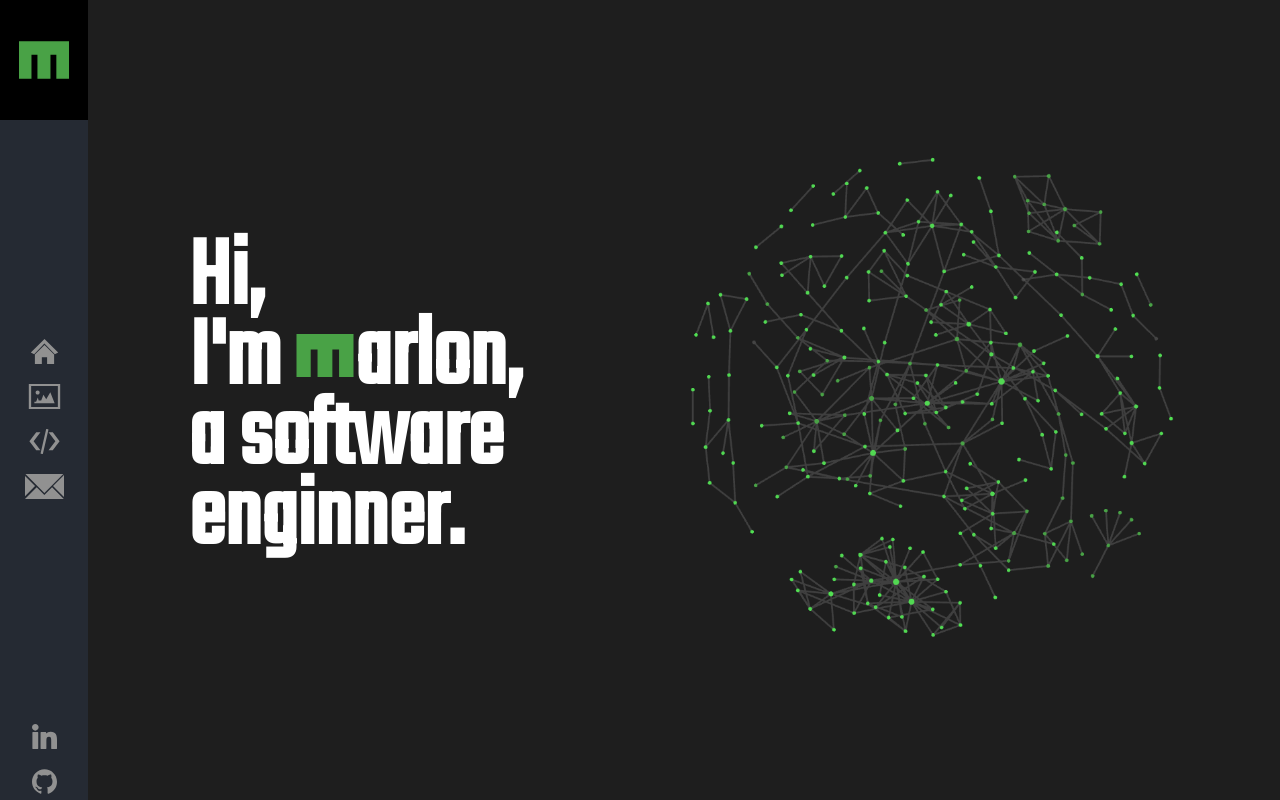
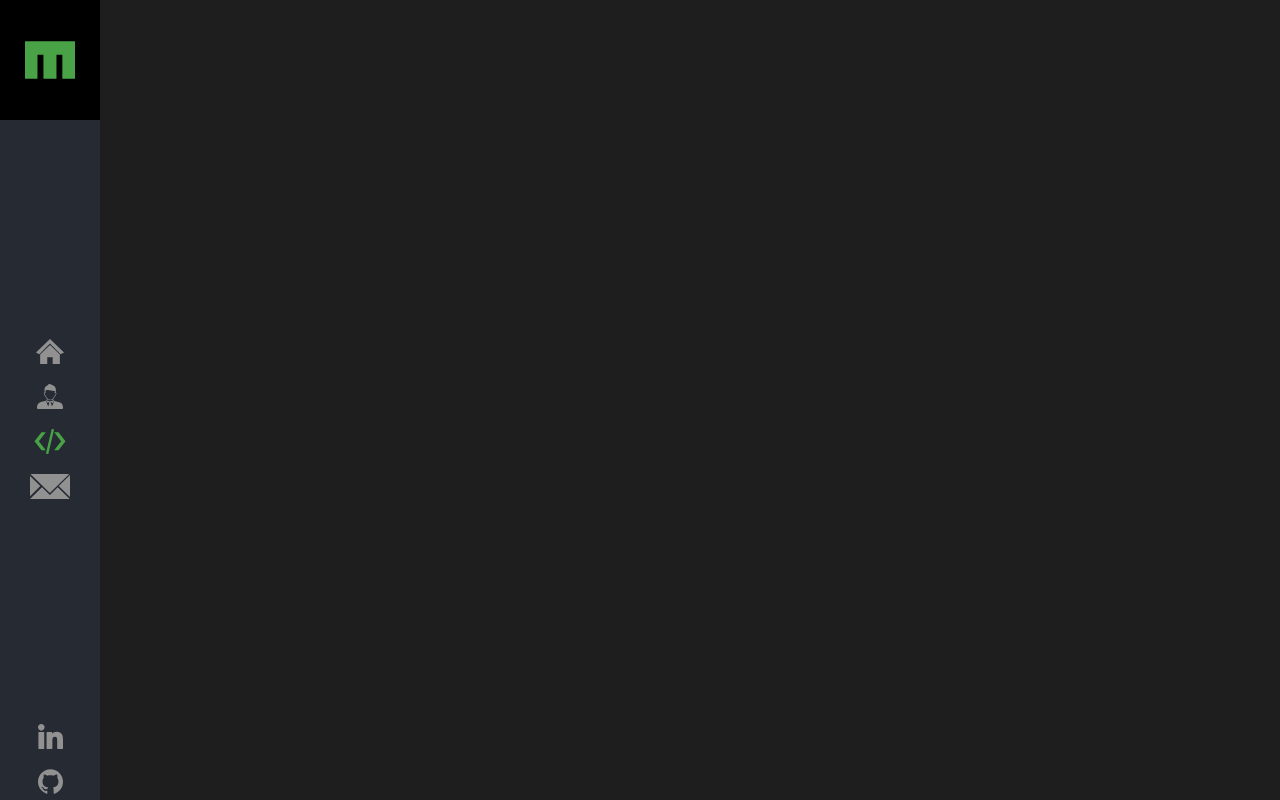
Before and after one commit to mnunezsa95/personal_website, a React (Create React App) app: page /code in a window 1280 px wide. Built offline with nearby package versions, Linux system fonts and the light colour scheme.

Commit message:
add motion

```diff
--- a/src/components/App/App.js
+++ b/src/components/App/App.js
@@ -1,3 +1,5 @@
+import React, { useState } from "react";
+import { Switch, Route } from "react-router-dom";
 import "./App.css";
 import Sidebar from "../Sidebar/Sidebar.js";
 import Main from "../Main/Main.js";
@@ -5,8 +7,18 @@ import Main from "../Main/Main.js";
 function App() {
   return (
     <div className="page">
-      <Sidebar></Sidebar>
-      <Main></Main>
+      <Switch>
+        <Route exact path="/">
+          <Sidebar></Sidebar>
+          <Main></Main>
+        </Route>
+        <Route path="/about-me">
+          <Sidebar></Sidebar>
+        </Route>
+        <Route path="/code">
+          <Sidebar></Sidebar>
+        </Route>
+      </Switch>
     </div>
   );
 }
--- a/src/components/Main/Main.css
+++ b/src/components/Main/Main.css
@@ -35,6 +35,17 @@
   align-self: center;
   width: 500px;
   height: 500px;
+  border-radius: 75%;
+  animation: rotation 100s infinite linear;
+}
+
+@keyframes rotation {
+  from {
+    transform: rotate(0deg);
+  }
+  to {
+    transform: rotate(360deg);
+  }
 }
 
 @media screen and (max-width: 1140px) {
--- a/src/components/Sidebar/Sidebar.js
+++ b/src/components/Sidebar/Sidebar.js
@@ -1,11 +1,13 @@
 import React from "react";
-import { useLocation } from "react-router-dom";
+import { useLocation, Link } from "react-router-dom";
 import profileIcon from "../../images/letter-m.svg";
 import emailIcon from "../../images/email-icon.svg";
 import codeIcon from "../../images/code-icon.svg";
+import codeIconActive from "../../images/code-icon-active.svg";
 import homeIcon from "../../images/home-icon.svg";
 import homeIconCurrent from "../../images/home-icon-active.svg";
-import imageIcon from "../../images/image-icon.svg";
+import aboutMeIcon from "../../images/about-me.svg";
+import aboutMeIconActive from "../../images/about-me-active.svg";
 import linkedinIcon from "../../images/linkedin-icon.svg";
 import githubIcon from "../../images/github-icon.svg";
 import "./Sidebar.css";
@@ -24,20 +26,44 @@ function Sidebar() {
       <div className="sidebar__navigation">
         <div className="sidebar__navigation-container">
           {currentLocation !== "/" ? (
+            <Link to="/">
               <button className="sidebar__navigation-button">
                 <img className="sidebar__navigation-icon" src={homeIcon} alt="home icon"></img>
               </button>
+            </Link>
           ) : (
+            <Link to="/">
               <button className="sidebar__navigation-button">
                 <img className="sidebar__navigation-icon" src={homeIconCurrent} alt="home icon"></img>
               </button>
+            </Link>
           )}
+          {currentLocation === "/about-me" ? (
+            <Link to="/about-me">
               <button className="sidebar__navigation-button">
-            <img className="sidebar__navigation-icon" src={imageIcon} alt="imageIcon"></img>
+                <img className="sidebar__navigation-icon" src={aboutMeIconActive} alt="imageIcon"></img>
               </button>
+            </Link>
+          ) : (
+            <Link to="/about-me">
+              <button className="sidebar__navigation-button">
+                <img className="sidebar__navigation-icon" src={aboutMeIcon} alt="imageIcon"></img>
+              </button>
+            </Link>
+          )}
+          {currentLocation === "/code" ? (
+            <Link to="/code">
+              <button className="sidebar__navigation-button">
+                <img className="sidebar__navigation-icon" src={codeIconActive} alt="code icon"></img>
+              </button>
+            </Link>
+          ) : (
+            <Link to="/code">
               <button className="sidebar__navigation-button">
                 <img className="sidebar__navigation-icon" src={codeIcon} alt="code icon"></img>
               </button>
+            </Link>
+          )}
           <button className="sidebar__navigation-button">
             <img className="sidebar__navigation-icon" src={emailIcon} alt="email icon"></img>
           </button>
```
Also changed, not shown: src/images/about-me-active.svg (added), src/images/about-me.svg (added). Lines whose indentation alone changed are shown as unchanged.
